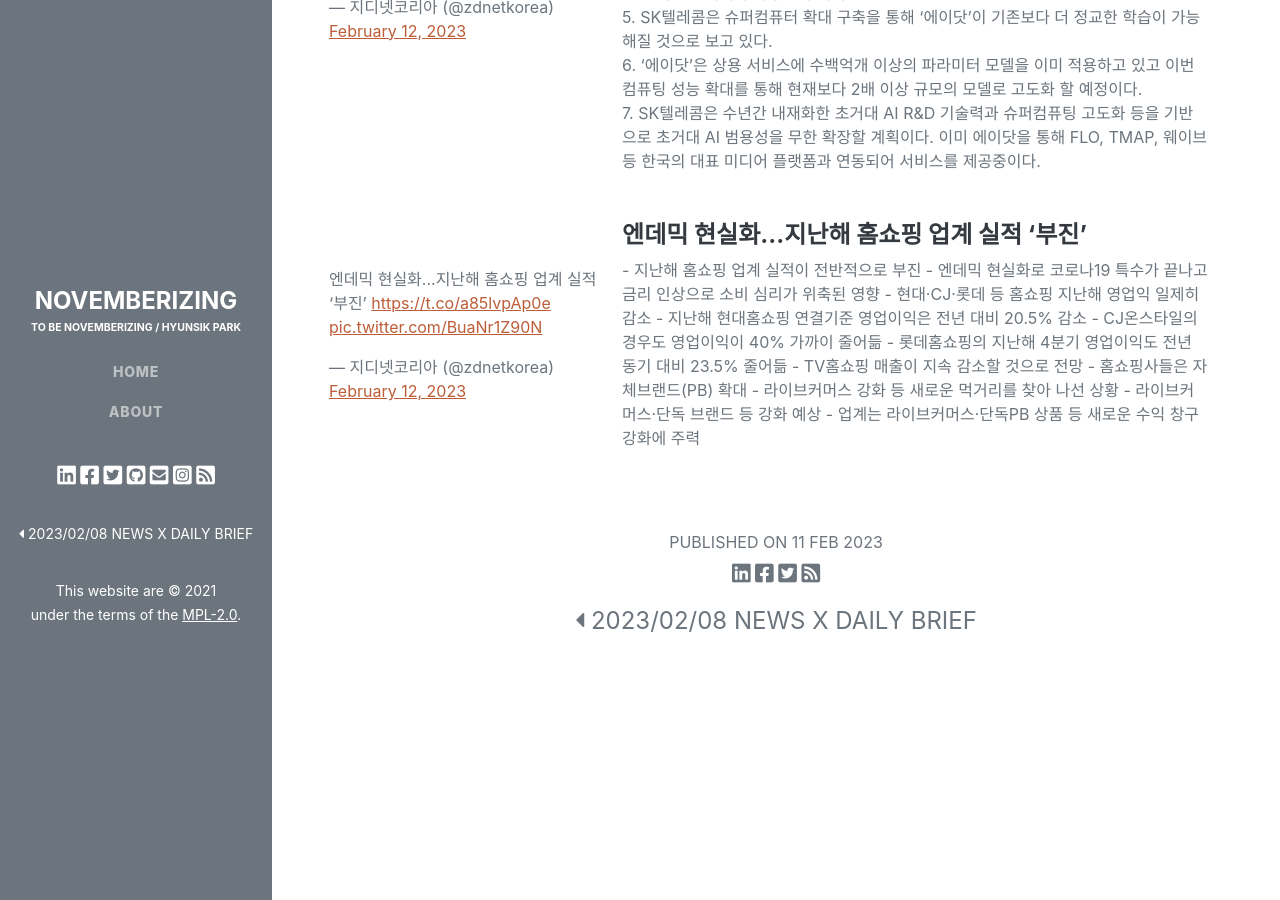
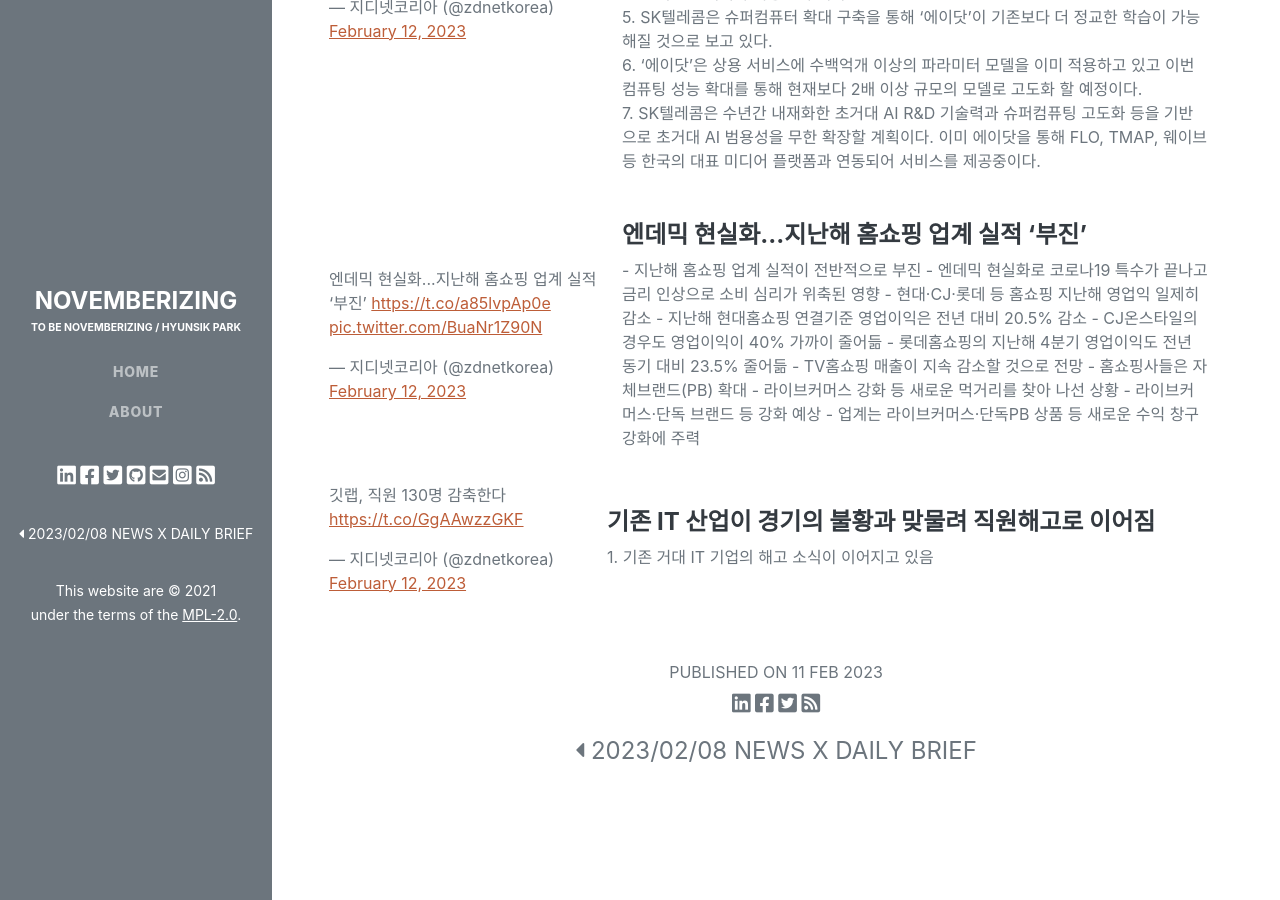
Before and after one commit to novemberizing/novemberizing.github.io, a Jekyll site: the page built from _posts/2023-02-12-TwitterBrief20230212.md, in a window 1280 px wide and 900 px high, scrolled down 1005 px. Built offline with Jekyll 4.4.1, drawn with Linux system fonts in a browser that asks for light colours; comment, search, counter and statistics services are not loaded.

Commit message:
업데이트

```diff
--- a/_posts/2023-02-12-TwitterBrief20230212.md
+++ b/_posts/2023-02-12-TwitterBrief20230212.md
@@ -87,5 +87,16 @@
                 </p>
             </td>
         </tr>
+        <tr>
+            <td>
+                <blockquote class="twitter-tweet"><p lang="ko" dir="ltr">깃랩, 직원 130명 감축한다 <a href="https://t.co/GgAAwzzGKF">https://t.co/GgAAwzzGKF</a></p>&mdash; 지디넷코리아 (@zdnetkorea) <a href="https://twitter.com/zdnetkorea/status/1624591136210968576?ref_src=twsrc%5Etfw">February 12, 2023</a></blockquote> <script async src="https://platform.twitter.com/widgets.js" charset="utf-8"></script>
+            </td>
+            <td>
+                <h4>기존 IT 산업이 경기의 불황과 맞물려 직원해고로 이어짐</h4>
+                <p>
+                    1. 기존 거대 IT 기업의 해고 소식이 이어지고 있음
+                </p>
+            </td>
+        </tr>
     </tbody>
 </table>
```
